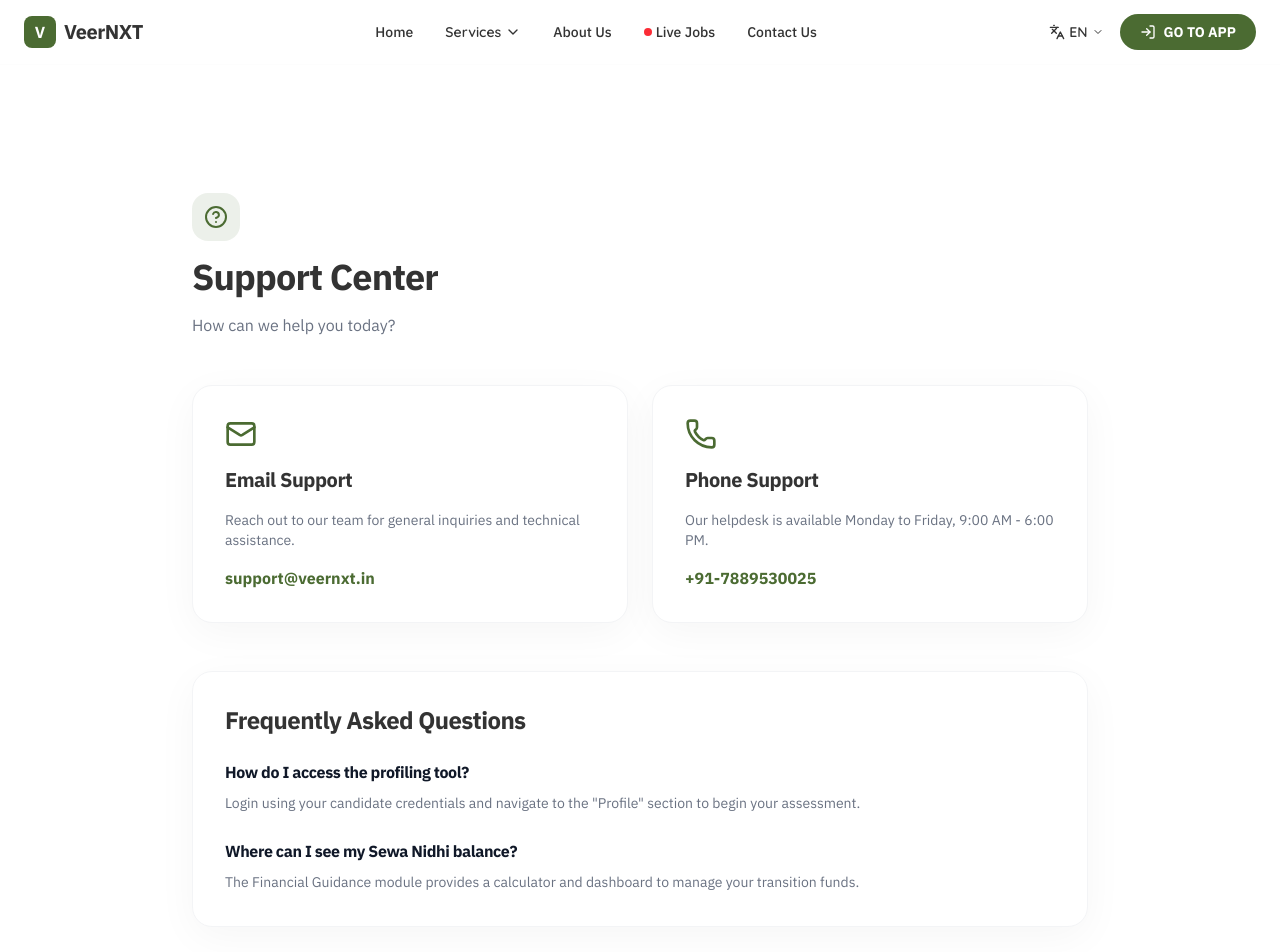
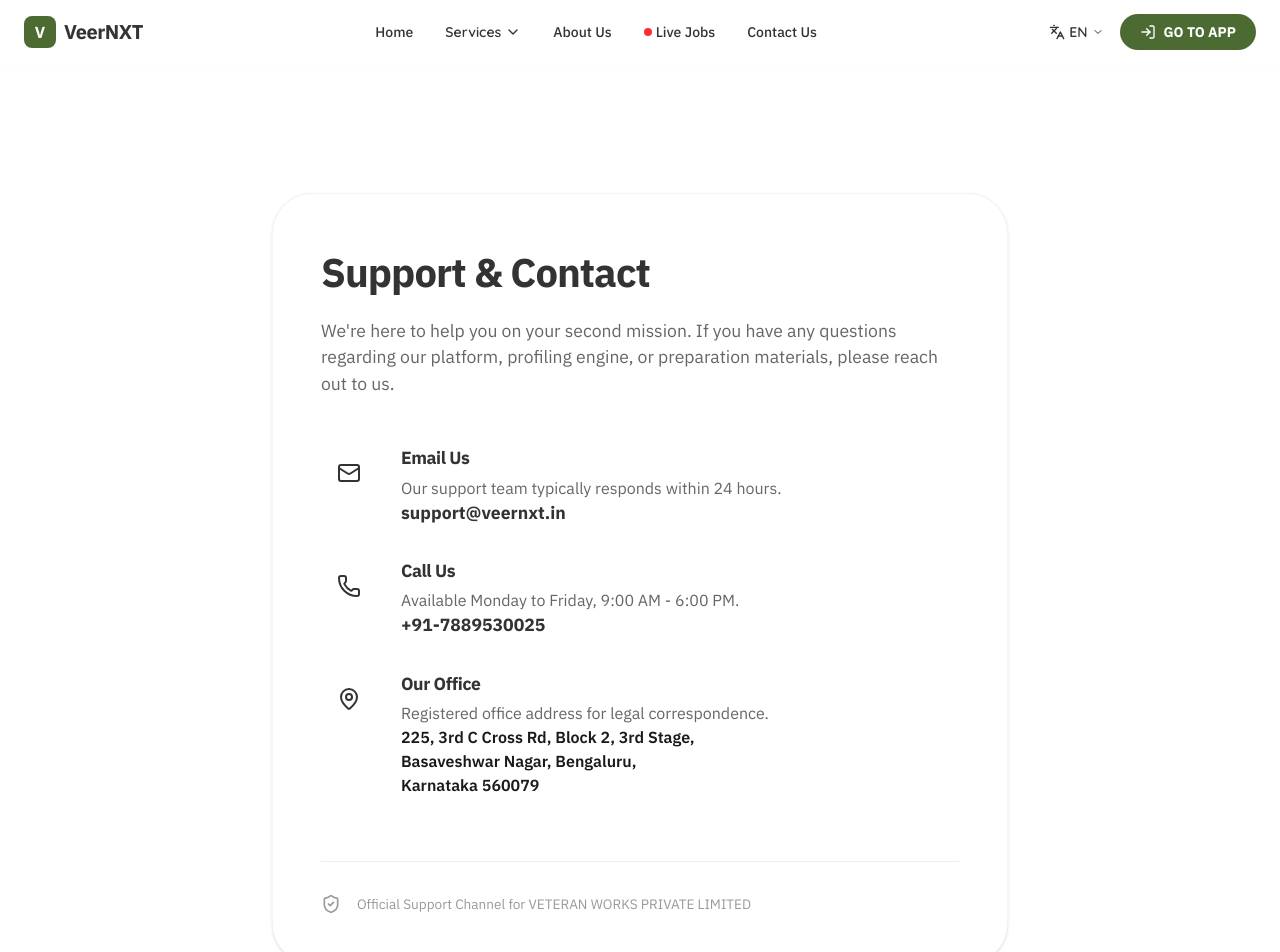
Before and after one commit to VeerNXT-ESM/VeerNXT, a React (Vite) app: page /support in a window 1280 px wide. Shown: the top 952 px of the page. Built offline with nearby package versions, Linux system fonts and the light colour scheme.

Commit message:
docs: replace legal documents with improved versions from web app

```diff
--- a/src/components/Legal.tsx
+++ b/src/components/Legal.tsx
@@ -1,43 +1,42 @@
 import React from 'react';
-import { Gavel, FileText, Scale } from 'lucide-react';
 
 export const Legal = () => {
   return (
-    <div className="min-h-screen bg-ios-bg pt-32 pb-20 px-6">
-      <div className="max-w-4xl mx-auto space-y-12">
-        <div className="space-y-4">
-          <div className="w-12 h-12 bg-ios-olive/10 rounded-2xl flex items-center justify-center text-ios-olive">
-            <Scale className="w-6 h-6" />
-          </div>
-          <h1 className="text-4xl font-extrabold tracking-tight">Legal Information</h1>
-          <p className="text-gray-500">Terms of Service and Regulatory Compliance</p>
-        </div>
+    <div className="animate-fade-in" style={{ padding: '8rem 2rem 4rem 2rem', maxWidth: '800px', margin: '0 auto' }}>
+      <div className="bg-white rounded-[2.5rem] shadow-sm border border-gray-100" style={{ padding: '3rem' }}>
+        <h1 style={{ fontSize: '2.5rem', fontWeight: '800', marginBottom: '2rem', color: 'var(--ios-olive)' }}>Legal & Terms</h1>
 
-        <div className="prose prose-gray max-w-none space-y-10 text-gray-600 leading-relaxed">
-          <section className="space-y-4">
-            <h2 className="text-2xl font-bold text-gray-900 flex items-center gap-2">
-              <Gavel className="w-5 h-5 text-ios-olive" /> Terms of Service
-            </h2>
-            <p>
-              By accessing VeerNXT, you agree to be bound by these terms. Our platform is designed for career
-              counseling and recruitment assistance for personnel transitioning from active duty.
-            </p>
+        <div style={{ display: 'flex', flexDirection: 'column', gap: '2rem', color: '#444', lineHeight: '1.6' }}>
+          <section>
+            <h2 style={{ fontSize: '1.25rem', fontWeight: '800', color: '#111', marginBottom: '1rem' }}>1. Agreement to Terms</h2>
+            <p>By accessing or using VeerNXT, you agree to be bound by these Terms and Conditions. These terms constitute a legally binding agreement between you and <strong>VETERAN WORKS PRIVATE LIMITED</strong>.</p>
           </section>
 
-          <section className="space-y-4">
-            <h2 className="text-2xl font-bold text-gray-900 flex items-center gap-2">
-              <FileText className="w-5 h-5 text-ios-olive" /> Disclaimer
-            </h2>
-            <p>
-              While we strive to provide accurate vacancy notifications and financial guidance, VeerNXT is
-              not a government agency. Final job placements and fund disbursements are subject to the
-              respective department regulations.
-            </p>
+          <section>
+            <h2 style={{ fontSize: '1.25rem', fontWeight: '800', color: '#111', marginBottom: '1rem' }}>2. Intellectual Property</h2>
+            <p>The content on VeerNXT, including the profiling engine algorithms, textbooks, practice papers, and software, is owned by or licensed to VETERAN WORKS PRIVATE LIMITED and is protected by copyright and other intellectual property laws.</p>
           </section>
 
-          <div className="p-6 bg-ios-secondary/30 rounded-2xl border border-ios-olive/10 text-sm italic">
-            VeerNXT is a registered trademark. All rights reserved. 2026.
-          </div>
+          <section>
+            <h2 style={{ fontSize: '1.25rem', fontWeight: '800', color: '#111', marginBottom: '1rem' }}>3. User Conduct</h2>
+            <p>Users are expected to provide accurate information during profiling. Any attempt to manipulate the system, scrape content, or bypass security measures (including our secure document readers) will result in immediate termination of access and potential legal action.</p>
+          </section>
+
+          <section>
+            <h2 style={{ fontSize: '1.25rem', fontWeight: '800', color: '#111', marginBottom: '1rem' }}>4. Payment Terms</h2>
+            <p>Access to premium study materials and advanced profiling reports may require payment. All transactions are processed through secure gateways (Razorpay). Refund policies for specific digital products are detailed at the time of purchase.</p>
+          </section>
+
+          <section>
+            <h2 style={{ fontSize: '1.25rem', fontWeight: '800', color: '#111', marginBottom: '1rem' }}>5. Limitation of Liability</h2>
+            <p>VETERAN WORKS PRIVATE LIMITED shall not be liable for any indirect, incidental, special, consequential or punitive damages resulting from your use of or inability to use the service.</p>
+          </section>
+
+          <section style={{ borderTop: '1px solid #eee', paddingTop: '2rem', marginTop: '2rem' }}>
+            <p style={{ fontWeight: '700', color: '#111' }}>VETERAN WORKS PRIVATE LIMITED</p>
+            <p style={{ fontSize: '0.9rem', color: '#666' }}>CIN: U85499KA2024PTC184428</p>
+            <p style={{ fontSize: '0.9rem', color: '#666' }}>Registered Office: 225, 3rd C Cross Rd, Block 2, 3rd Stage, Basaveshwar Nagar, Bengaluru, Karnataka 560079</p>
+          </section>
         </div>
       </div>
     </div>
--- a/src/components/PrivacyPolicy.tsx
+++ b/src/components/PrivacyPolicy.tsx
@@ -1,43 +1,46 @@
 import React from 'react';
-import { Shield, Lock, Eye } from 'lucide-react';
 
 export const PrivacyPolicy = () => {
   return (
-    <div className="min-h-screen bg-ios-bg pt-32 pb-20 px-6">
-      <div className="max-w-4xl mx-auto space-y-12">
-        <div className="space-y-4">
-          <div className="w-12 h-12 bg-ios-olive/10 rounded-2xl flex items-center justify-center text-ios-olive">
-            <Shield className="w-6 h-6" />
-          </div>
-          <h1 className="text-4xl font-extrabold tracking-tight">Privacy Policy</h1>
-          <p className="text-gray-500">Last updated: May 2026</p>
-        </div>
+    <div className="animate-fade-in" style={{ padding: '8rem 2rem 4rem 2rem', maxWidth: '800px', margin: '0 auto' }}>
+      <div className="bg-white rounded-[2.5rem] shadow-sm border border-gray-100" style={{ padding: '3rem' }}>
+        <h1 style={{ fontSize: '2.5rem', fontWeight: '800', marginBottom: '2rem', color: 'var(--ios-olive)' }}>Privacy Policy</h1>
 
-        <div className="prose prose-gray max-w-none space-y-8 text-gray-600 leading-relaxed">
-          <section className="space-y-4">
-            <h2 className="text-2xl font-bold text-gray-900 flex items-center gap-2">
-              <Lock className="w-5 h-5 text-ios-olive" /> Data Collection
-            </h2>
-            <p>
-              At VeerNXT, we collect only the information necessary to provide you with the best career transition support.
-              This includes basic profile information, educational background, and service history provided during registration.
-            </p>
+        <div style={{ display: 'flex', flexDirection: 'column', gap: '2rem', color: '#444', lineHeight: '1.6' }}>
+          <section>
+            <h2 style={{ fontSize: '1.25rem', fontWeight: '800', color: '#111', marginBottom: '1rem' }}>1. Introduction</h2>
+            <p>VeerNXT ("we", "us", or "our"), operated by <strong>VETERAN WORKS PRIVATE LIMITED</strong>, respects your privacy and is committed to protecting your personal data. This privacy policy will inform you about how we look after your personal data when you visit our website or use our application.</p>
           </section>
 
-          <section className="space-y-4">
-            <h2 className="text-2xl font-bold text-gray-900 flex items-center gap-2">
-              <Eye className="w-5 h-5 text-ios-olive" /> How We Use Your Data
-            </h2>
-            <p>
-              Your data is used to generate personalized career roadmaps, suggest relevant vacancies, and coordinate support
-              between the Sewa Kendra and our candidates. We do not sell your personal data to third parties.
-            </p>
+          <section>
+            <h2 style={{ fontSize: '1.25rem', fontWeight: '800', color: '#111', marginBottom: '1rem' }}>2. Data We Collect</h2>
+            <p>We may collect, use, store and transfer different kinds of personal data about you which we have grouped together as follows:</p>
+            <ul style={{ paddingLeft: '1.5rem', marginTop: '1rem' }}>
+              <li><strong>Identity Data:</strong> Full name, date of birth, marital status.</li>
+              <li><strong>Contact Data:</strong> Email address and mobile phone numbers.</li>
+              <li><strong>Service Data:</strong> Service branch, arm/corps, trade, and duration of service.</li>
+              <li><strong>Academic & Physical Data:</strong> Educational qualifications, NCC certificates, height, and physical standards.</li>
+            </ul>
           </section>
 
-          <section className="space-y-4 font-medium text-gray-900">
-            <p>
-              By using our services, you agree to the collection and use of information in accordance with this policy.
-            </p>
+          <section>
+            <h2 style={{ fontSize: '1.25rem', fontWeight: '800', color: '#111', marginBottom: '1rem' }}>3. How We Use Your Data</h2>
+            <p>We use your data primarily to calculate your "Veer Score" and provide tailored career recommendations for government and corporate sectors. We also use your contact data to facilitate secure login via OTP (One-Time Password) providers.</p>
+          </section>
+
+          <section>
+            <h2 style={{ fontSize: '1.25rem', fontWeight: '800', color: '#111', marginBottom: '1rem' }}>4. Data Security</h2>
+            <p>We have put in place appropriate security measures to prevent your personal data from being accidentally lost, used, or accessed in an unauthorized way. We limit access to your personal data to those employees, agents, contractors, and other third parties who have a business need to know.</p>
+          </section>
+
+          <section>
+            <h2 style={{ fontSize: '1.25rem', fontWeight: '800', color: '#111', marginBottom: '1rem' }}>5. Third-Party Services</h2>
+            <p>Our application integrates with secure third-party providers for authentication (OTP services) and payment processing (Razorpay). These providers have their own privacy policies and we recommend you read them.</p>
+          </section>
+
+          <section style={{ borderTop: '1px solid #eee', paddingTop: '2rem', marginTop: '2rem' }}>
+            <p style={{ fontSize: '0.9rem', color: '#999' }}>Last Updated: May 12, 2026</p>
+            <p style={{ fontSize: '0.9rem', color: '#999' }}>VETERAN WORKS PRIVATE LIMITED, Bengaluru.</p>
           </section>
         </div>
       </div>
--- a/src/components/Support.tsx
+++ b/src/components/Support.tsx
@@ -1,46 +1,55 @@
 import React from 'react';
-import { HelpCircle, Mail, MessageSquare, Phone } from 'lucide-react';
+import { Mail, Phone, MapPin, ShieldCheck } from 'lucide-react';
 
 export const Support = () => {
   return (
-    <div className="min-h-screen bg-ios-bg pt-32 pb-20 px-6">
-      <div className="max-w-4xl mx-auto space-y-12">
-        <div className="space-y-4">
-          <div className="w-12 h-12 bg-ios-olive/10 rounded-2xl flex items-center justify-center text-ios-olive">
-            <HelpCircle className="w-6 h-6" />
-          </div>
-          <h1 className="text-4xl font-extrabold tracking-tight">Support Center</h1>
-          <p className="text-gray-500">How can we help you today?</p>
-        </div>
+    <div className="animate-fade-in" style={{ padding: '8rem 2rem 4rem 2rem', maxWidth: '800px', margin: '0 auto' }}>
+      <div className="bg-white rounded-[2.5rem] shadow-sm border border-gray-100" style={{ padding: '3rem' }}>
+        <h1 style={{ fontSize: '2.5rem', fontWeight: '800', marginBottom: '1rem', color: 'var(--ios-olive)' }}>Support & Contact</h1>
+        <p style={{ color: '#666', marginBottom: '3rem', fontSize: '1.1rem' }}>
+          We're here to help you on your second mission. If you have any questions regarding our platform, profiling engine, or preparation materials, please reach out to us.
+        </p>
 
-        <div className="grid md:grid-cols-2 gap-6">
-          <div className="ios-card p-8 space-y-4 hover:shadow-xl transition-all group">
-            <Mail className="w-8 h-8 text-ios-olive group-hover:scale-110 transition-transform" />
-            <h3 className="text-xl font-bold">Email Support</h3>
-            <p className="text-gray-500 text-sm">Reach out to our team for general inquiries and technical assistance.</p>
-            <p className="font-bold text-ios-olive">support@veernxt.in</p>
+        <div style={{ display: 'grid', gap: '2rem' }}>
+          <div style={{ display: 'flex', gap: '1.5rem', alignItems: 'flex-start' }}>
+            <div style={{ background: 'var(--ios-secondary)', padding: '1rem', borderRadius: '16px', color: 'var(--ios-olive)' }}>
+              <Mail size={24} />
+            </div>
+            <div>
+              <h3 style={{ fontSize: '1.1rem', fontWeight: '700', marginBottom: '0.25rem' }}>Email Us</h3>
+              <p style={{ color: '#666' }}>Our support team typically responds within 24 hours.</p>
+              <a href="mailto:support@veernxt.in" style={{ color: 'var(--ios-olive)', fontWeight: '700', textDecoration: 'none', fontSize: '1.1rem' }}>support@veernxt.in</a>
+            </div>
           </div>
 
-          <div className="ios-card p-8 space-y-4 hover:shadow-xl transition-all group">
-            <Phone className="w-8 h-8 text-ios-olive group-hover:scale-110 transition-transform" />
-            <h3 className="text-xl font-bold">Phone Support</h3>
-            <p className="text-gray-500 text-sm">Our helpdesk is available Monday to Friday, 9:00 AM - 6:00 PM.</p>
-            <p className="font-bold text-ios-olive">+91-7889530025</p>
+          <div style={{ display: 'flex', gap: '1.5rem', alignItems: 'flex-start' }}>
+            <div style={{ background: 'var(--ios-secondary)', padding: '1rem', borderRadius: '16px', color: 'var(--ios-olive)' }}>
+              <Phone size={24} />
+            </div>
+            <div>
+              <h3 style={{ fontSize: '1.1rem', fontWeight: '700', marginBottom: '0.25rem' }}>Call Us</h3>
+              <p style={{ color: '#666' }}>Available Monday to Friday, 9:00 AM - 6:00 PM.</p>
+              <a href="tel:+917889530025" style={{ color: 'var(--ios-olive)', fontWeight: '700', textDecoration: 'none', fontSize: '1.1rem' }}>+91-7889530025</a>
+            </div>
+          </div>
+
+          <div style={{ display: 'flex', gap: '1.5rem', alignItems: 'flex-start' }}>
+            <div style={{ background: 'var(--ios-secondary)', padding: '1rem', borderRadius: '16px', color: 'var(--ios-olive)' }}>
+              <MapPin size={24} />
+            </div>
+            <div>
+              <h3 style={{ fontSize: '1.1rem', fontWeight: '700', marginBottom: '0.25rem' }}>Our Office</h3>
+              <p style={{ color: '#666' }}>Registered office address for legal correspondence.</p>
+              <p style={{ color: '#1a1a1a', fontWeight: '600', maxWidth: '300px' }}>
+                225, 3rd C Cross Rd, Block 2, 3rd Stage, Basaveshwar Nagar, Bengaluru, Karnataka 560079
+              </p>
+            </div>
           </div>
         </div>
 
-        <div className="ios-card p-8 space-y-6 bg-white/50 backdrop-blur-sm">
-          <h2 className="text-2xl font-bold">Frequently Asked Questions</h2>
-          <div className="space-y-6">
-            <div className="space-y-2">
-              <h4 className="font-bold text-gray-900">How do I access the profiling tool?</h4>
-              <p className="text-gray-500 text-sm leading-relaxed">Login using your candidate credentials and navigate to the "Profile" section to begin your assessment.</p>
-            </div>
-            <div className="space-y-2">
-              <h4 className="font-bold text-gray-900">Where can I see my Sewa Nidhi balance?</h4>
-              <p className="text-gray-500 text-sm leading-relaxed">The Financial Guidance module provides a calculator and dashboard to manage your transition funds.</p>
-            </div>
-          </div>
+        <div style={{ marginTop: '4rem', paddingTop: '2rem', borderTop: '1px solid #eee', display: 'flex', alignItems: 'center', gap: '1rem', color: '#999' }}>
+          <ShieldCheck size={20} />
+          <span style={{ fontSize: '0.85rem' }}>Official Support Channel for VETERAN WORKS PRIVATE LIMITED</span>
         </div>
       </div>
     </div>
```
